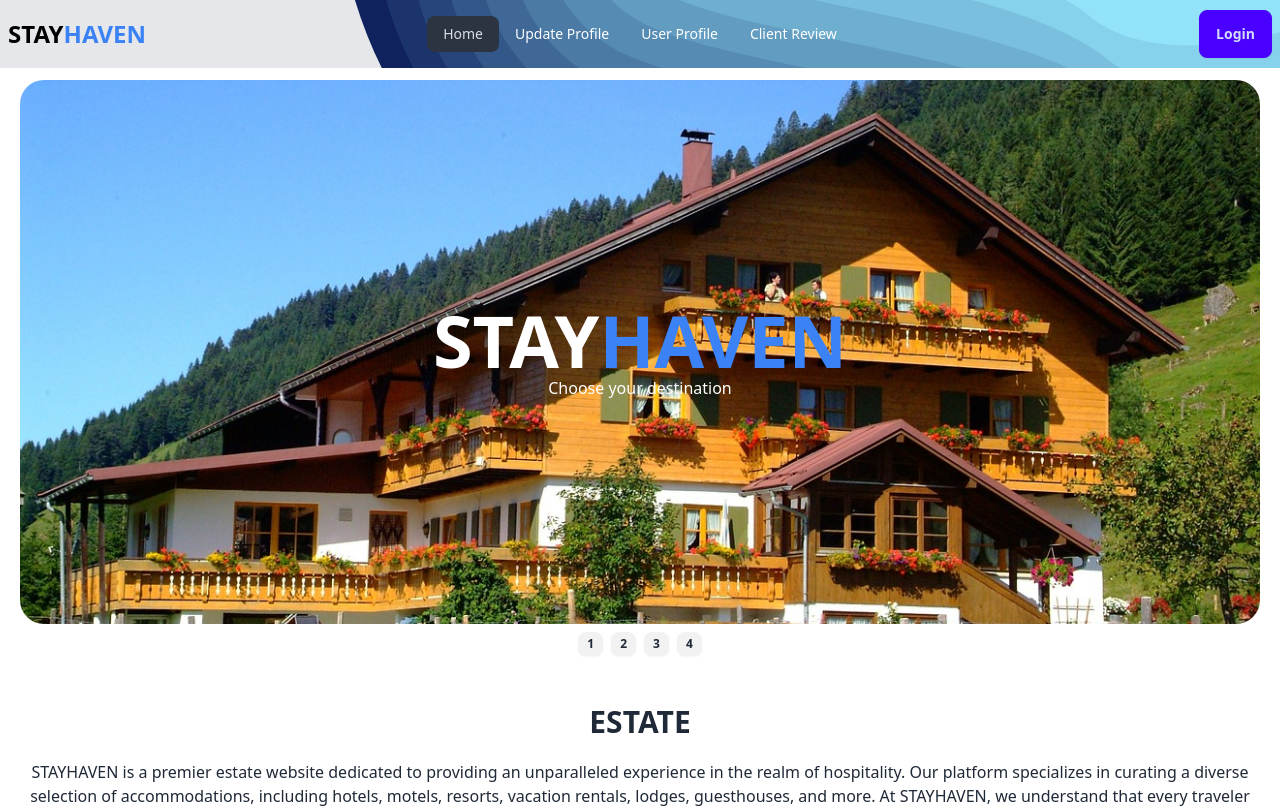
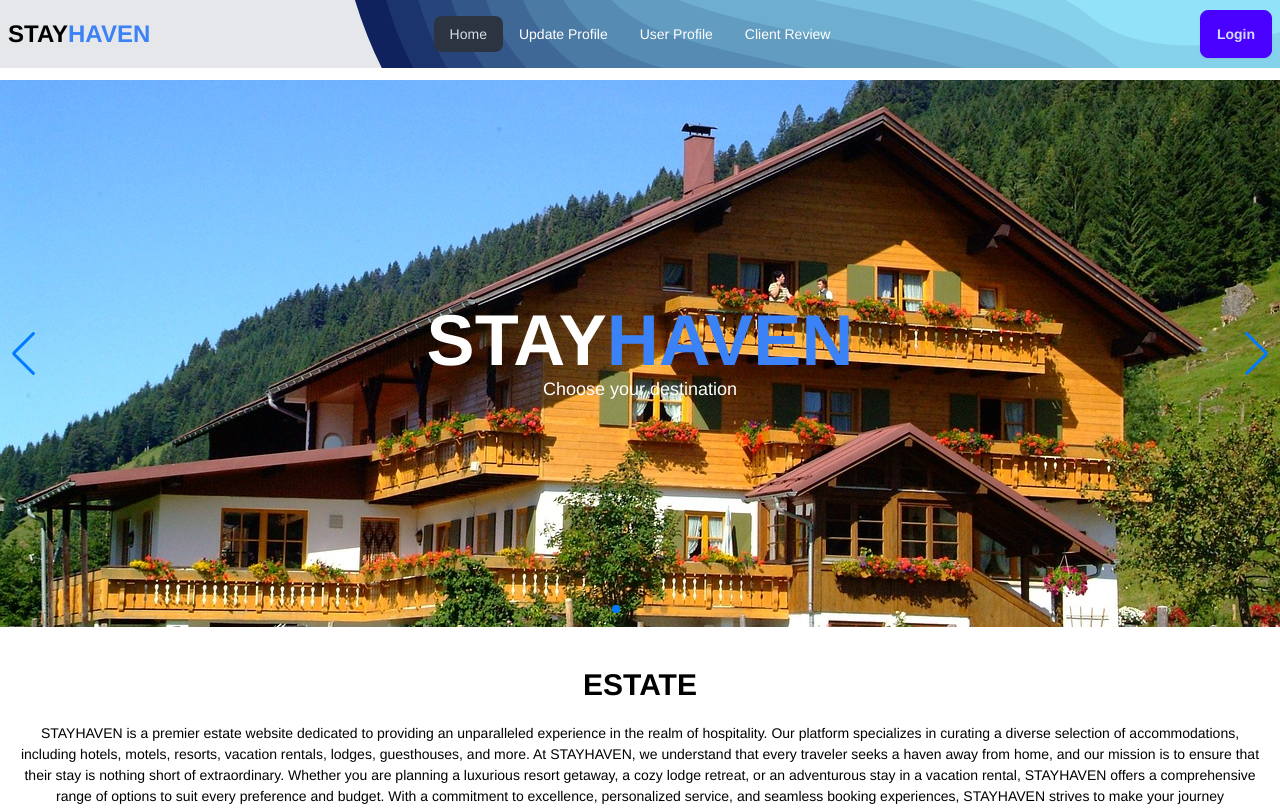
Before and after one commit to NiloyDas19/STAYHAVEN, a React (Vite) app: page / in a window 1280 px wide. Shown: the top 808 px of the page. Built offline with nearby package versions, Linux system fonts and the light colour scheme; no server answers.

Commit message:
add swiper for slider in home page

```diff
--- /dev/null
+++ b/src/components/Banner/Banner.css
@@ -0,0 +1,45 @@
+#app {
+    height: 100%;
+}
+
+html,
+body {
+    position: relative;
+    height: 100%;
+}
+
+body {
+    font-family: Helvetica Neue, Helvetica, Arial, sans-serif;
+    font-size: 14px;
+    color: #000;
+    margin: 0;
+    padding: 0;
+}
+
+.swiper {
+    width: 100%;
+    height: 100%;
+}
+
+.swiper-slide {
+    text-align: center;
+    font-size: 18px;
+    background: #fff;
+
+    /* Center slide text vertically */
+    display: flex;
+    justify-content: center;
+    align-items: center;
+}
+
+.swiper-slide img {
+    display: block;
+    width: 100%;
+    height: 100%;
+    object-fit: cover;
+}
+
+.swiper {
+    margin-left: auto;
+    margin-right: auto;
+}
--- /dev/null
+++ b/src/components/Banner/Banner.jsx
@@ -0,0 +1,75 @@
+// Import Swiper React components
+import { Swiper, SwiperSlide } from 'swiper/react';
+
+// Import Swiper styles
+import 'swiper/css';
+import 'swiper/css/pagination';
+import 'swiper/css/navigation';
+
+import './Banner.css';
+
+// import required modules
+import { Pagination, Navigation } from 'swiper/modules';
+
+import slide_image_1 from '../../assets/image1.jpg';
+import slide_image_2 from '../../assets/image2.jpg';
+import slide_image_3 from '../../assets/image3.jpg';
+import slide_image_4 from '../../assets/image4.jpg';
+
+
+function Banner() {
+    const bannerHeading = <>
+        <div className=" text-white">
+            <h2 className="font-bold text-3xl md:text-7xl">STAY<span className="text-blue-500">HAVEN</span></h2>
+            <p>Choose your destination</p>
+        </div>
+    </>
+
+    return (
+        <div className=''>
+            <Swiper
+                slidesPerView={1}
+                spaceBetween={30}
+                loop={true}
+                pagination={{
+                    clickable: true,
+                }}
+                navigation={true}
+                modules={[Pagination, Navigation]}
+                className="mySwiper"
+            >
+                <SwiperSlide>
+                    <div className="w-full text-center py-32 md:py-56 flex flex-col bg-no-repeat bg-cover bg-center " style={{ backgroundImage: `url(${slide_image_1})` }}>
+                        {
+                            bannerHeading
+                        }
+                    </div>
+                </SwiperSlide>
+                <SwiperSlide>
+                    <div className="w-full text-center py-32 md:py-56 flex flex-col bg-no-repeat bg-cover bg-center " style={{ backgroundImage: `url(${slide_image_2})` }}>
+                        {
+                            bannerHeading
+                        }
+                    </div>
+                </SwiperSlide>
+                <SwiperSlide>
+                    <div  className=" w-full text-center py-32 md:py-56 flex flex-col bg-no-repeat bg-cover bg-center " style={{ backgroundImage: `url(${slide_image_3})` }}>
+                        {
+                            bannerHeading
+                        }
+                    </div>
+                </SwiperSlide>
+                <SwiperSlide>
+                    <div  className="w-full text-center py-32 md:py-56 flex flex-col bg-no-repeat bg-cover bg-center " style={{ backgroundImage: `url(${slide_image_4})` }}>
+                        {
+                            bannerHeading
+                        }
+                    </div>
+                </SwiperSlide>
+
+            </Swiper>
+        </div>
+    );
+}
+
+export default Banner;
--- a/src/components/Footer/Footer.jsx
+++ b/src/components/Footer/Footer.jsx
@@ -3,7 +3,7 @@ import background from "../../assets/background.svg";
 
 const Footer = () => {
     return (
-        <footer className="flex flex-col items-center p-10 bg-primary text-primary-content space-y-5 text-center bg-no-repeat bg-cover bg-center text-white" style={{ backgroundImage: `url(${background})` }}>
+        <footer className="flex flex-col items-center p-10 bg-primary  space-y-5 text-center bg-no-repeat bg-cover bg-center text-white" style={{ backgroundImage: `url(${background})` }}>
             <div>
                 <FaHome className="w-10 h-10"></FaHome>
             </div>
--- a/src/components/Home/Home.jsx
+++ b/src/components/Home/Home.jsx
@@ -1,11 +1,8 @@
 import { useState } from "react";
-import image1 from "../../assets/image1.jpg";
-import image2 from "../../assets/image2.jpg";
-import image3 from "../../assets/image3.jpg";
-import image4 from "../../assets/image4.jpg";
 import { useEffect } from "react";
 import Hotel from "../Hotel/Hotel";
 import DocumentTitle from './../../documentTitle/DocumentTitle';
+import Banner from "../Banner/Banner";
 
 
 const Home = () => {
@@ -13,12 +10,6 @@ const Home = () => {
 
     DocumentTitle('Home');
 
-    const bannerHeading = <>
-        <div className=" text-white">
-            <h2 className="font-bold text-3xl md:text-7xl">STAY<span className="text-blue-500">HAVEN</span></h2>
-            <p>Choose your destination</p>
-        </div>
-    </>
 
     useEffect(() => {
         fetch('data.json')
@@ -31,7 +22,7 @@ const Home = () => {
     return (
         <div className="space-y-10">
 
-            {/* Banner section */}
+            {/* Banner section
             <div className="mx-auto px-5">
                 <div className="carousel w-full rounded-3xl">
                     <div id="item1" className="carousel-item w-full text-center py-32 md:py-56 flex flex-col bg-no-repeat bg-cover bg-center " style={{ backgroundImage: `url(${image1})` }}>
@@ -61,7 +52,9 @@ const Home = () => {
                     <a href="#item3" className="btn btn-xs">3</a>
                     <a href="#item4" className="btn btn-xs">4</a>
                 </div>
-            </div>
+            </div> */}
+
+            <Banner></Banner>
 
             {/* State Section */}
             <div className="mx-auto px-5">
```
